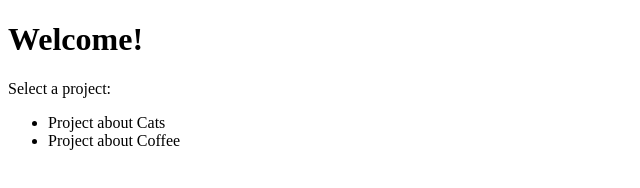
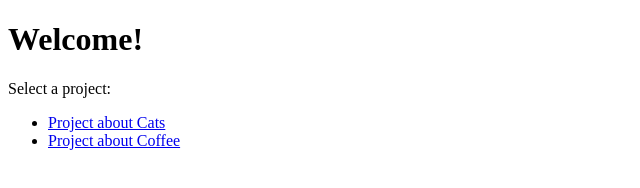
Before and after one commit to WladyslawRouba/freecodecamp, a plain HTML site: page index.html in a window 1280 px wide. Shown: the whole page, without its empty margins (0-640 px from the left). Drawn offline with Linux system fonts and the light colour scheme.

Commit message:
CoffeeCats

```diff
--- a/index.html
+++ b/index.html
@@ -9,8 +9,8 @@
     <h1>Welcome!</h1>
     <p>Select a project:</p>
     <ul>
-        <li><a href="https://github.com/WladyslawRouba/freecodecamp/blob/main/Cats/index.html"></a>Project about Cats</li>
-        <li><a href="https://github.com/WladyslawRouba/freecodecamp/blob/main/Coffee/index.html"></a>Project about Coffee</li>
+        <li><a href="https://github.com/WladyslawRouba/freecodecamp/blob/main/Cats/index.html">Project about Cats</a></li>
+        <li><a href="https://github.com/WladyslawRouba/freecodecamp/blob/main/Coffee/index.html">Project about Coffee</a></li>
     </ul>
 </body>
 </html>
```
